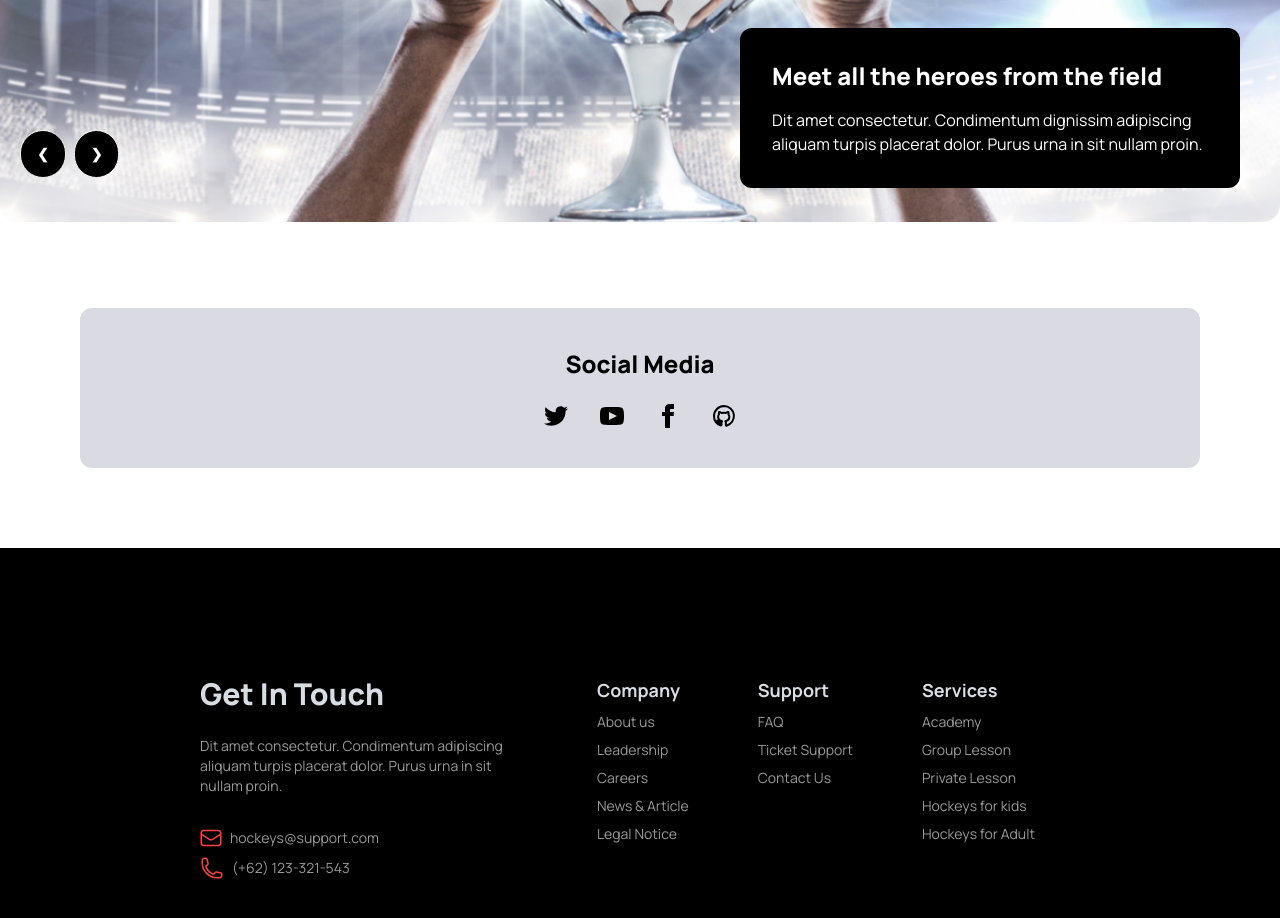
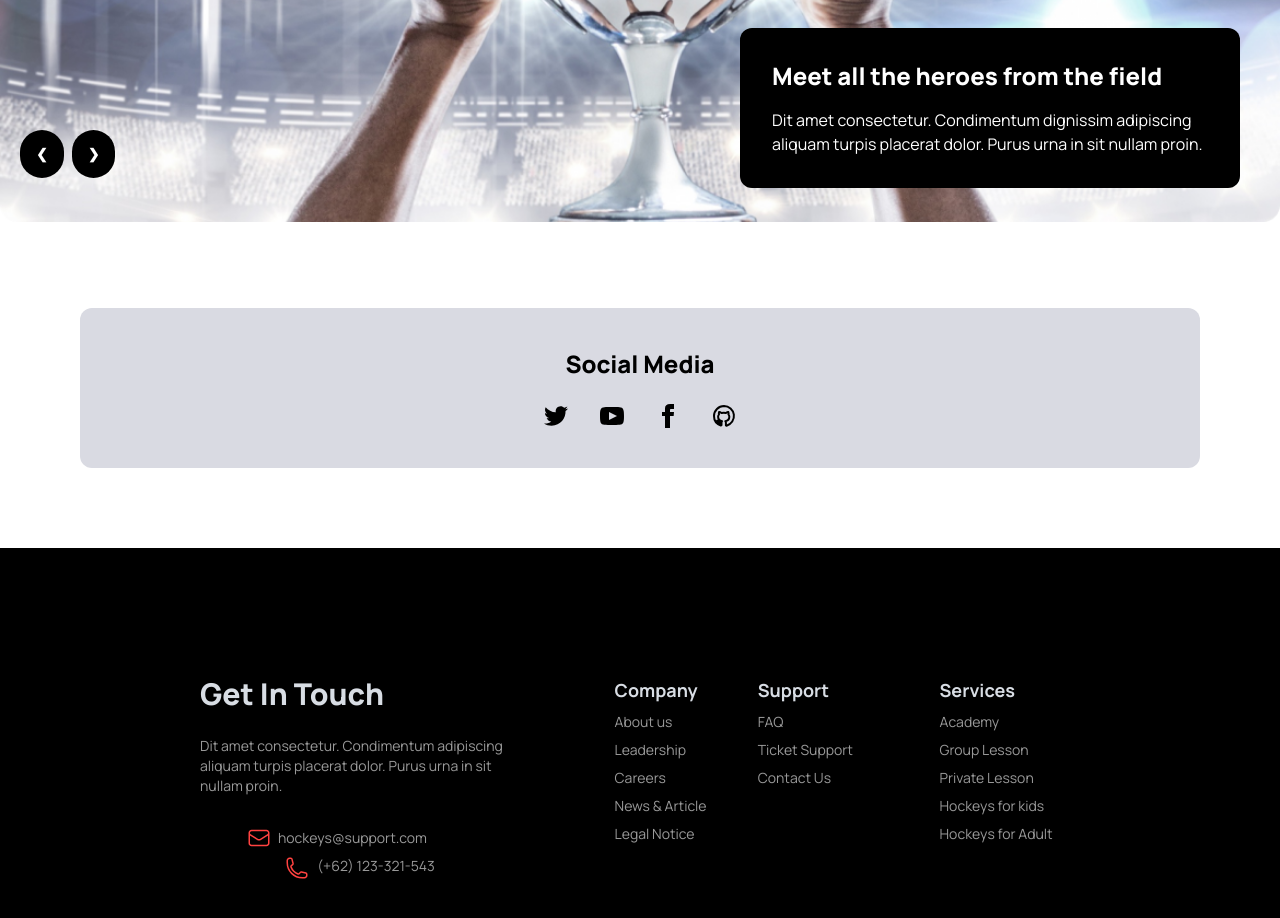
Before and after one commit to anamikagain559/hockey-s, a plain HTML site: page index.html in a window 1280 px wide. Shown: the part 540-1458 px from the top of the page. Drawn offline with nearby package versions, Linux system fonts and the light colour scheme.

```diff
--- a/index.html
+++ b/index.html
@@ -150,10 +150,10 @@
         <div id="slide1" class="carousel-item relative w-full">
           <img src="./Images/1.png" class="w-full" />
           <div
-            class="absolute flex justify-between transform -translate-y-1/2 left-5 bottom-5 gap-2"
+            class="absolute flex justify-between transform -translate-y-1/2 left-1/3 lg:left-5 bottom-5 gap-2"
           >
-            <a href="#slide4" class="btn bg-black text-white rounded-full">❮</a>
-            <a href="#slide2" class="btn bg-black text-white rounded-full">❯</a>
+            <a href="#slide4" class="btn bg-black text-white rounded-3xl border-0">❮</a>
+            <a href="#slide2" class="btn bg-black text-white rounded-3xl border-0">❯</a>
           </div>
         </div>
       </div>
@@ -236,8 +236,9 @@
     </section>
     <footer class="px-4 lg:px-48 py-32 bg-black text-neutral-content space-y-4">
       <div class="footer">
-        <div class="mx-2 lg:mx:0">
-          <span class="text-3xl font-extrabold mb-4 text-center lg:text-left ml-12 lg:ml-0"
+        <div class="col-span-2 mx-2 lg:mx:0">
+          <span
+            class="text-3xl font-extrabold mb-4 text-center lg:text-left ml-12 lg:ml-0"
             >Get In Touch</span
           >
           <p
@@ -246,7 +247,7 @@
             Dit amet consectetur. Condimentum adipiscing aliquam turpis placerat
             dolor. Purus urna in sit nullam proin.
           </p>
-          <div class="flex justify-between items-center gap-2 ml-12 lg:ml-0">
+          <div class="flex justify-between items-center gap-2 ml-12 ">
             <svg
               xmlns="http://www.w3.org/2000/svg"
               width="22"
@@ -264,7 +265,7 @@
             </svg>
             <p class="text-[#ffffff99]">hockeys@support.com</p>
           </div>
-          <div class="flex justify-between items-center gap-2 ml-12 lg:ml-0">
+          <div class="flex justify-between justify-self-center gap-2  lg:ml-0">
             <svg
               xmlns="http://www.w3.org/2000/svg"
               width="24"
@@ -284,7 +285,7 @@
           </div>
         </div>
 
-        <div>
+        <div class="col-span-1">
           <span class="text-lg font-bold">Company</span>
           <a class="link link-hover text-[#ffffff99]">About us</a>
           <a class="link link-hover text-[#ffffff99]">Leadership </a>
@@ -292,13 +293,13 @@
           <a class="link link-hover text-[#ffffff99]">News & Article</a>
           <a class="link link-hover text-[#ffffff99]">Legal Notice</a>
         </div>
-        <div>
+        <div class="col-span-1">
           <span class="text-lg font-bold">Support</span>
           <a class="link link-hover text-[#ffffff99]">FAQ</a>
           <a class="link link-hover text-[#ffffff99]">Ticket Support</a>
           <a class="link link-hover text-[#ffffff99]">Contact Us</a>
         </div>
-        <div>
+        <div class="col-span-2 justify-self-center items-center">
           <span class="text-lg font-bold">Services</span>
           <a class="link link-hover text-[#ffffff99]">Academy </a>
           <a class="link link-hover text-[#ffffff99]">Group Lesson</a>
```
